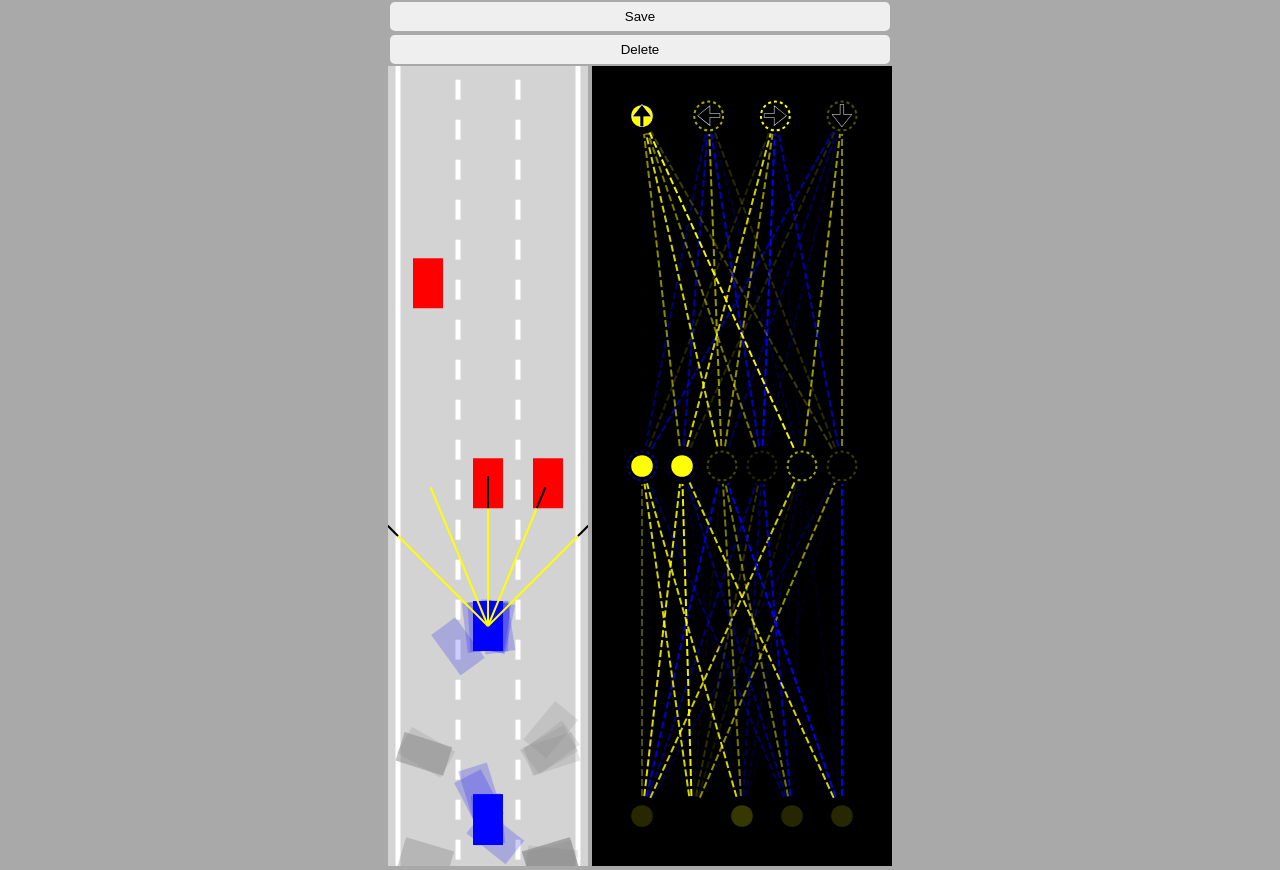
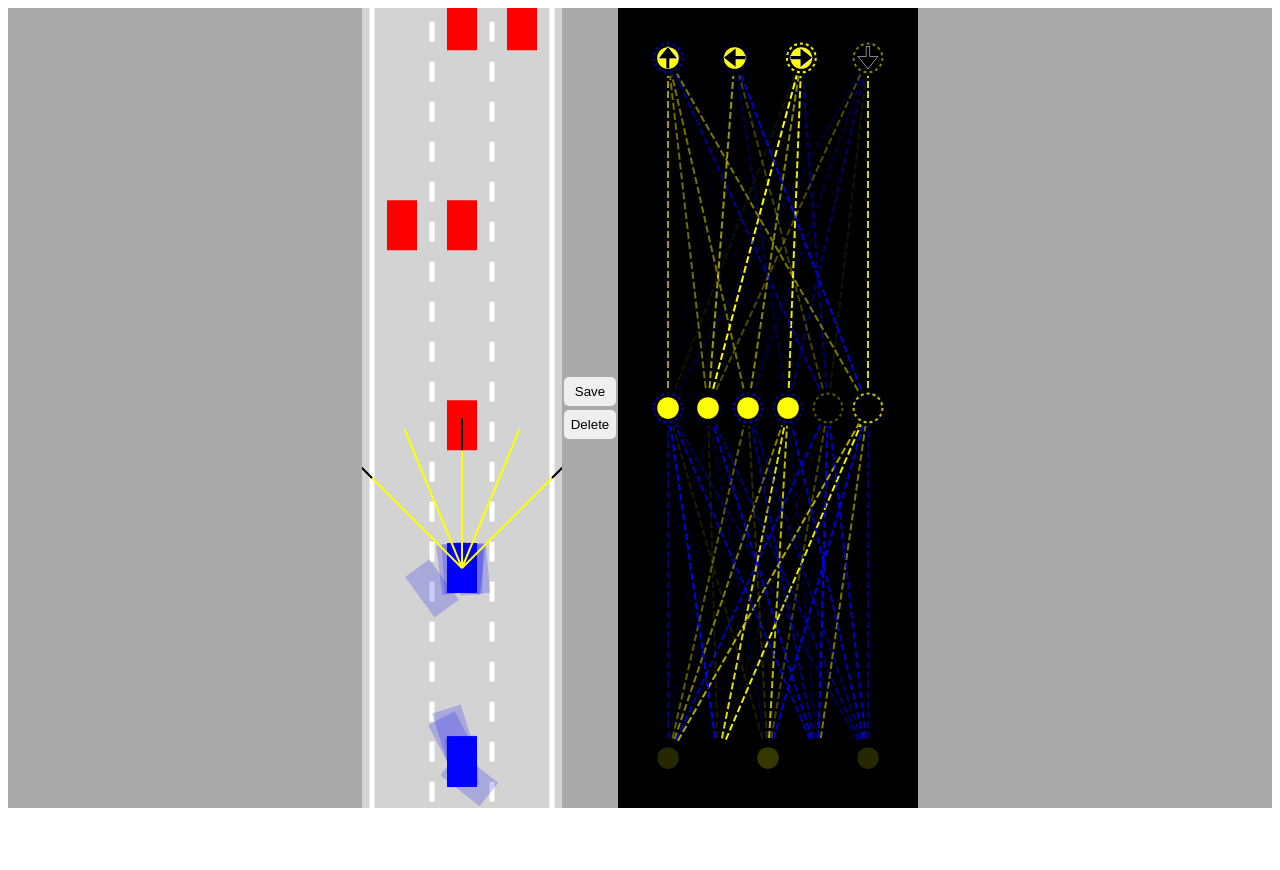
Before and after one commit to davisthedev/ml-car, a website built with Vite: page index.html in a window 1280 px wide. After the commit the page ends 816 px from the top, so only its background shows below. Built offline with nearby package versions, Linux system fonts and the light colour scheme; animation ran at ten frames a second.

Commit message:
finished

```diff
--- a/index.html
+++ b/index.html
@@ -9,13 +9,18 @@
   </head>
   <body>
     <div id="app">
+        <canvas id="carCanvas">
+
+        </canvas>
+
         <div id="verticalButtons">
             <button id="save">Save</button>
             <button id="discard">Delete</button>
         </div>
-        <canvas id="carCanvas"></canvas>
 
-        <canvas id="networkCanvas"></canvas>
+        <canvas id="networkCanvas">
+
+        </canvas>
     </div>
     <script type="module" src="/src/main.ts"></script>
   </body>
--- a/public/style.css
+++ b/public/style.css
@@ -1,8 +1,9 @@
-body {
+#app {
     margin: 0;
     background: darkgray;
     overflow: hidden;
     display: flex;
+    flex-direction: row;
     justify-content: center;
     align-items: center;
 }
--- a/src/car.ts
+++ b/src/car.ts
@@ -141,7 +141,8 @@ export default class Car {
 
     draw(ctx: any, color: string, drawSensor = false) {
         if (this.damaged) {
-            ctx.fillStyle = "gray";
+            return;
+            // ctx.fillStyle = "gray";
         } else {
             ctx.fillStyle = color;
         }
--- a/src/main.ts
+++ b/src/main.ts
@@ -1,5 +1,6 @@
 import _ from 'lodash'
 import Car from './car';
+import NeuralNetwork from './network';
 import Road from './road';
 import Visualizer from './visualizer';
 
@@ -20,21 +21,50 @@ const cars = generateCars(N);
 let bestCar = cars[0];
 
 if (localStorage.getItem('bestBrain')) {
-    bestCar.brain = JSON.parse(
-        localStorage.getItem('bestBrain')
+    for (let i = 0; i < cars.length; i++) {
+        if (i < 1) {
+            cars[i].brain = JSON.parse(
+                // @ts-ignore
+                localStorage.getItem('bestBrain')
+            );
+        } else if (i <= 50) {
+            // @ts-ignore
+            NeuralNetwork.mutate(cars[i].brain, 0.0015);
+        } else if (i > 50) {
+            // @ts-ignore
+            NeuralNetwork.mutate(cars[i].brain, 0.01);
+        }
+    }
+}
+
+function getRandomLane(min: number, max: number) {
+    min = Math.ceil(min);
+    max = Math.ceil(max);
+    return Math.floor(Math.random() * (max - min + 1)) + min;
+}
+
+
+const traffic = [
+    new Car(road.getLaneCenter(1), -100, 30, 50, "DUMMY", 2),
+]
+
+const totalTraffic = 100;
+let trafficY = 100;
+for (let i = 0; i <= totalTraffic; i++) {
+    trafficY += 200;
+    traffic.push(
+        new Car(road.getLaneCenter(getRandomLane(0, 3)), -trafficY, 30, 50, "DUMMY", 2)
+    );
+    traffic.push(
+        new Car(road.getLaneCenter(getRandomLane(0, 3)), -trafficY, 30, 50, "DUMMY", 2)
     );
 }
 
-const traffic = [
-    new Car(road.getLaneCenter(1), -100, 30, 50, "DUMMY", 2),
-    new Car(road.getLaneCenter(0), -300, 30, 50, "DUMMY", 2),
-    new Car(road.getLaneCenter(2), -100, 30, 50, "DUMMY", 2)
-]
-
+// @ts-ignore
 animate();
 
-document.getElementById("save")?.addEventListener("click", (e: Event) => save());
-document.getElementById("discard")?.addEventListener("click", (e: Event) => discard());
+document.getElementById("save")?.addEventListener("click", () => save());
+document.getElementById("discard")?.addEventListener("click", () => discard());
 
 function save() {
     console.log('saved');
@@ -68,6 +98,7 @@ function animate(time: any) {
         cars[i].update(road.borders, traffic);
     }
 
+    // @ts-ignore
     bestCar = cars.find(
         c => c.y == Math.min(
             ...cars.map(c => c.y)
--- a/src/network.ts
+++ b/src/network.ts
@@ -1,3 +1,5 @@
+import { lerp } from './utils';
+
 export default class NeuralNetwork {
     levels: Array<any>
 
@@ -18,6 +20,27 @@ export default class NeuralNetwork {
                 outputs, network.levels[i]);
         }
         return outputs;
+    }
+
+    static mutate(network: NeuralNetwork, amount = 1) {
+        network.levels.forEach(level => {
+            for (let i = 0; i < level.biases.length; i++) {
+                level.biases[i] = lerp(
+                    level.biases[i],
+                    Math.random() * 2 - 1,
+                    amount
+                )
+            }
+            for (let i = 0; i < level.weights.length; i++) {
+                for (let j = 0; j < level.weights[i].length; j++) {
+                    level.weights[i][j] = lerp(
+                        level.weights[i][j],
+                        Math.random() * 2 - 1,
+                        amount
+                    )
+                }
+            }
+        });
     }
 }
 
```
Also changed, not shown: docker-compose.yml (added, +10 -0 lines), Readme.md (added).
